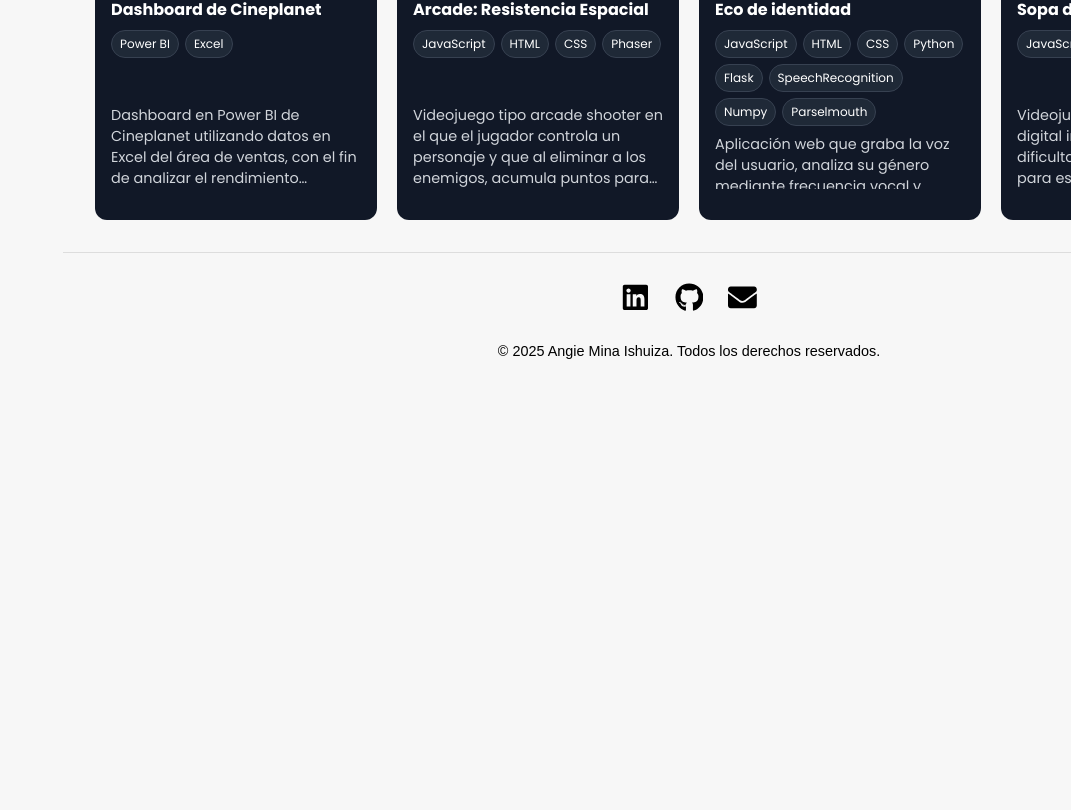
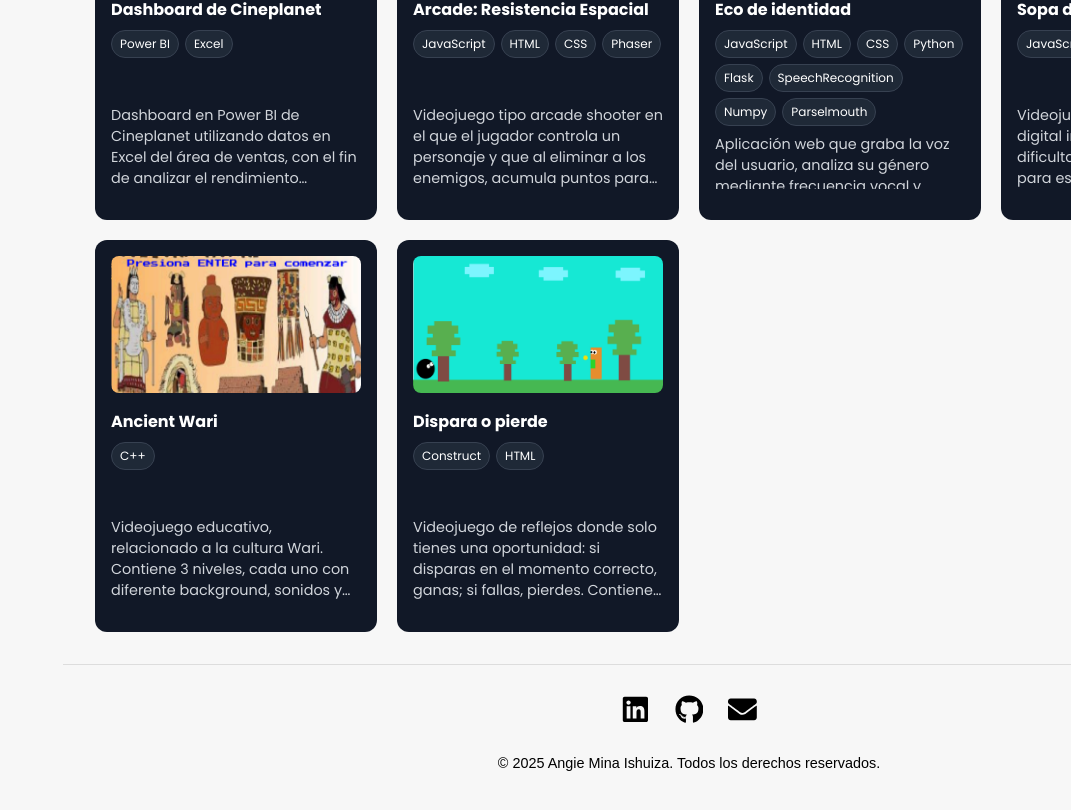
Before and after one commit to AngieMinaI/AngieMinaI.github.io-MiPortafolio, a React (Vite) app: page / in a window 1280 px wide. Shown: the part 4154-4964 px from the top of the page, without its empty margins (209-1280 px from the left). Before the commit the page ends 4590 px from the top, so only its background shows below. Built offline with nearby package versions, Linux system fonts and the light colour scheme.

Commit message:
update games

```diff
--- a/src/components/Work.jsx
+++ b/src/components/Work.jsx
@@ -133,6 +133,30 @@ const projectsData = [
     docs:
       "https://drive.google.com/file/d/1xp0Rcw1P-R5sxwrJ0XXWJRAYhffAmJlT/view?usp=sharing",
     tags: ["JavaScript", "HTML", "CSS"]
+  },
+    {
+    id: 13,
+    title: "Ancient Wari",
+    category: "Videojuegos",
+    image: "Wari.png",
+    description: "Videojuego educativo, relacionado a la cultura Wari. Contiene 3 niveles, cada uno con diferente background, sonidos y enemigos. El personaje principal (condor) deberá eliminar mediante disparos a cada enemigo sin perder cada uno de sus vidas.",
+    github:
+      "https://github.com/AngieMinaI/Videojuego-Ancient-Wari",
+    docs:
+      "https://drive.google.com/file/d/1Rnxe8MUGowK9fXoyeFHKzI2fZjYaxrC6/view?usp=sharing",
+    tags: ["C++"]
+  },
+      {
+    id: 13,
+    title: "Dispara o pierde",
+    category: "Videojuegos",
+    image: "Construct.png",
+    description: "Videojuego de reflejos donde solo tienes una oportunidad: si disparas en el momento correcto, ganas; si fallas, pierdes. Contiene 2 niveles y diferentes enemigos, puedes saltar, avanzar y retroceder. Videojuego basado en eventos.",
+    github:
+      "https://github.com/AngieMinaI/AngieMinaI.github.io-Construct",
+    docs:
+      "https://angieminai.github.io/AngieMinaI.github.io-Construct/",
+    tags: ["Construct", "HTML"]
   }
 ];
 
```
Also changed, not shown: public/Construct.png (added), public/Wari.png (added).
